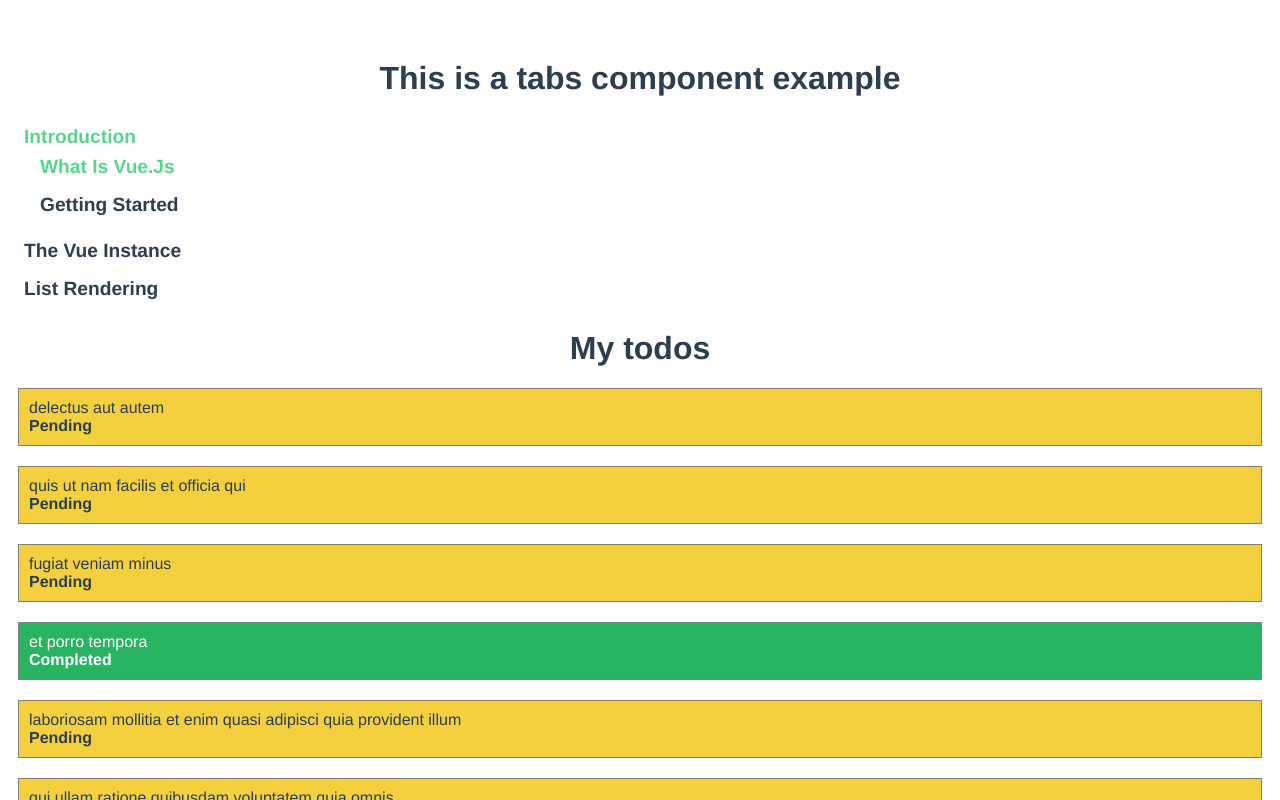
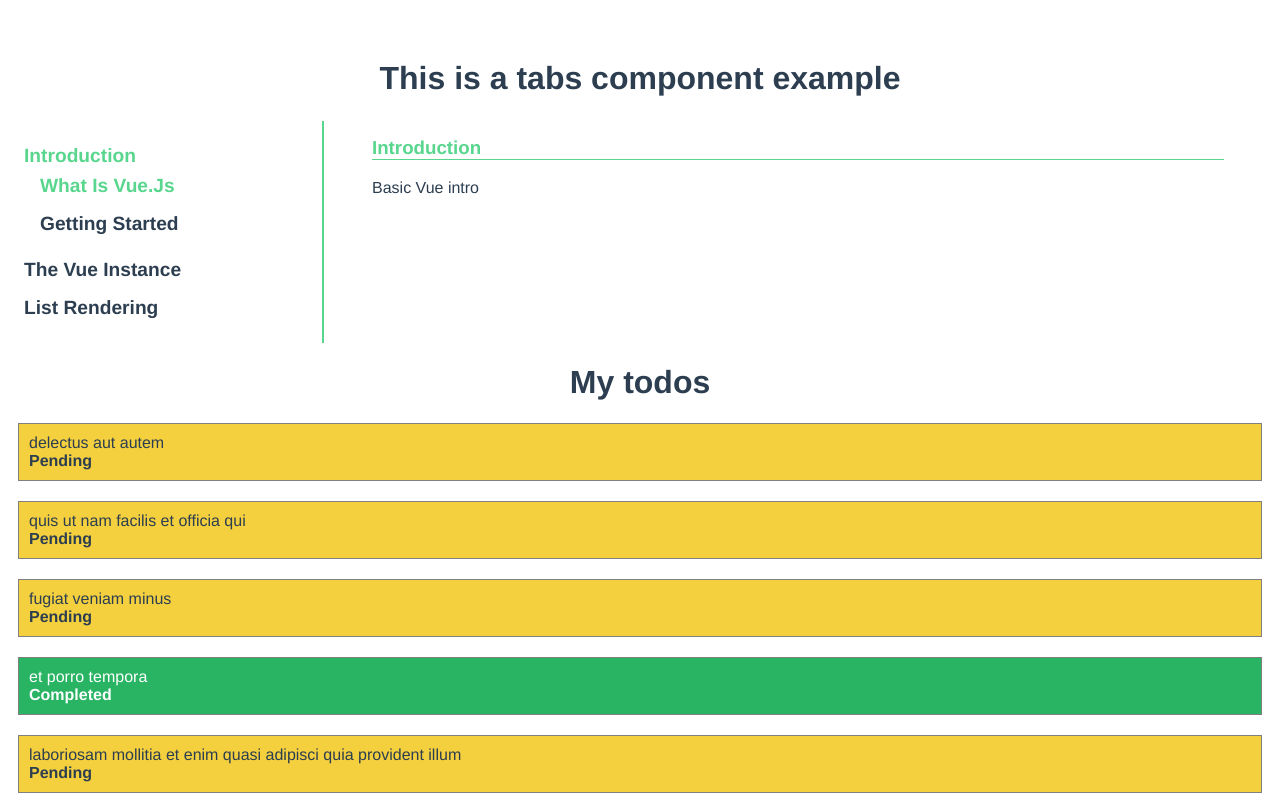
Before and after one commit to saurishkar/learning-vue, a Vue app: page / in a window 1280 px wide. Shown: the top 800 px of the page. Built offline with nearby package versions, Linux system fonts and the light colour scheme.

Commit message:
added basic layout designs

```diff
--- a/src/components/tabs/Content.vue
+++ b/src/components/tabs/Content.vue
@@ -1,10 +1,32 @@
 <template>
-  <div class="tab-content">{{ value }}</div>
+  <div class="tab-content">
+    <h3 class="title">{{ name }}</h3>
+    <div class="content">{{ value }}</div>
+  </div>
 </template>
 
 <script type="text/javascript">
 export default {
   name: "TabContent",
-  props: ["value"],
+  props: ["value", "name"],
 };
 </script>
+
+<style type="text/css" scoped>
+  .tab-content {
+    position: relative;
+    justify-content: left;
+    width: 100%;
+    padding: 0 3em;
+  }
+  .tab-content .title {
+    border-bottom: 1px solid #58d68d;
+    text-transform: capitalize;
+    text-align: left;
+    font-weight: bolder;
+    color: #58d68d;
+  }
+  .tab-content .content {
+    text-align: justify;
+  }
+</style>
--- a/src/components/tabs/Index.vue
+++ b/src/components/tabs/Index.vue
@@ -1,6 +1,7 @@
 <template>
   <div class="tabs">
     <h1>This is a tabs component example</h1>
+    <div class="tab-nav">
       <ul>
         <li v-for="tab in tabs" :key="tab.name">
           <TabShow
@@ -11,12 +12,15 @@
           />
         </li>
       </ul>
-    <TabContent :value="content" />
+    </div>
+    <div class="tab-body">
+      <TabContent :value="content" :name="activeTab" />
+    </div>
   </div>
 </template>
 
 <script type="text/javascript">
-// import get from "lodash/get";
+import get from "lodash/get";
 import TabShow from "./Show";
 import TabContent from "./Content";
 import TabData from "../../constants/tabs.json";
@@ -36,10 +40,13 @@ export default {
   },
   mounted: function() {
     this.activeTab = this.tabs[0].name;
+    console.log(get(this.tabs, "[0].subTabs.0.content", ""))
+    this.content = get(this.tabs, "[0].subTabs.0.content", "");
   },
   methods: {
-    setTabActive: function(tabName = "") {
-      this.activeTab = tabName;
+    setTabActive: function(tab = {}) {
+      this.activeTab = tab.name;
+      this.content = get(tab, "subTabs.0.content", "");
     },
     setContent: function(content = "") {
       this.content = content;
@@ -58,4 +65,21 @@ li {
   display: block;
   padding: 0.5em 0;
 }
+.tabs {
+  position: relative;
+}
+.tab-nav {
+  display: inline-flex;
+  width: 25%;
+  box-sizing: border-box;
+  border-right: 2px solid #58d68d;
+}
+.tab-body {
+  display: inline-flex;
+  width: 75%;
+  height: 100%;
+  vertical-align: middle;
+  justify-content: space-around;
+  box-sizing: border-box;
+}
 </style>
--- a/src/components/tabs/Show.vue
+++ b/src/components/tabs/Show.vue
@@ -1,5 +1,5 @@
 <template>
-  <div class="tab" @click="onClick(tab.name)">
+  <div class="tab" @click.stop="onClick(tab)">
     <div class="tab-name" :class="activeClass">{{ tab.name }}</div>
     <ul class="sub-tabs" v-if="active">
       <li v-for="subTab in subTabs" :key="subTab.name">
@@ -43,18 +43,11 @@ export default {
       return this.active ? "active" : "";
     }
   },
-  // watch: {
-  //   activeChildTab: function(oldTab, newTab) {
-  //     const activeTab = this.subTabs.find((tab) => tab.name === newTab);
-  //     this.setContent(get(activeTab, "content", ""));
-  //   },
-  //   active: function() {
-  //     this.setContent("");
-  //   }
-  // },
   methods: {
-    onSubTabClick: function(tabName = "") {
-      this.activeChildTab = tabName;
+    onSubTabClick: function(tab = {}) {
+      console.log(tab);
+      this.activeChildTab = tab.name;
+      this.setContent(tab.content);
     },
   },
 };
```
Lines whose indentation alone changed are shown as unchanged.
